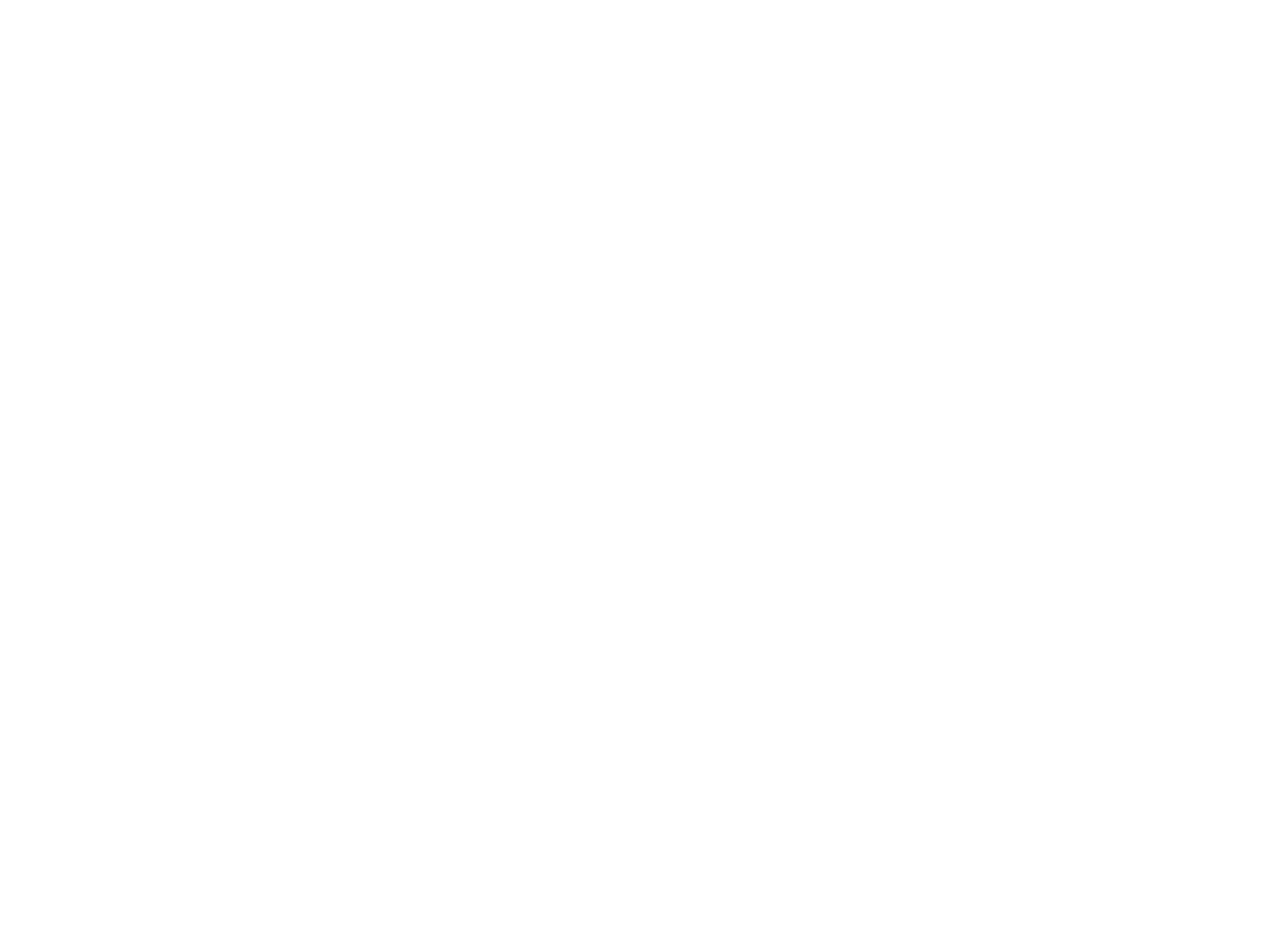
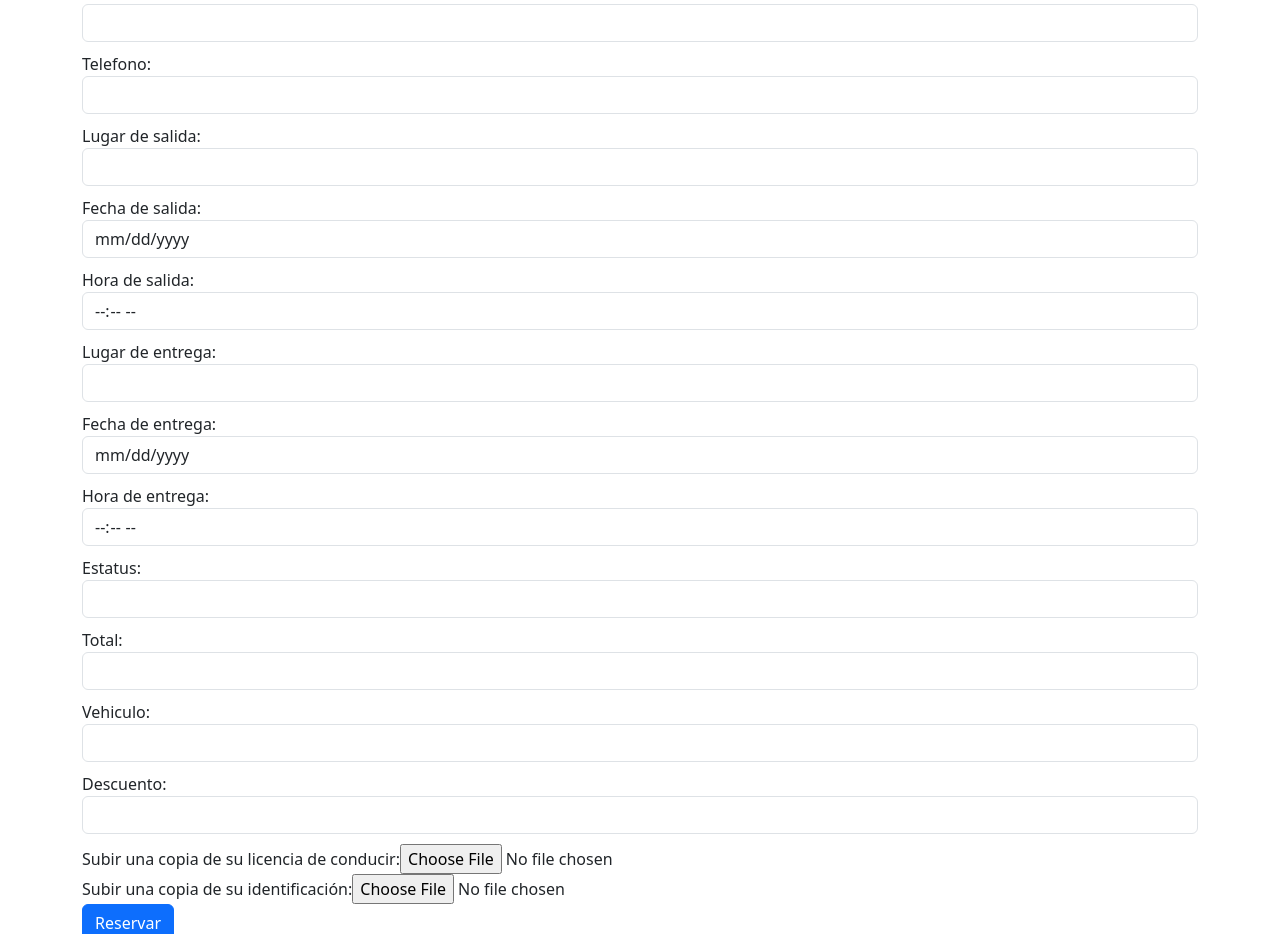
Before and after one commit to OskaritoLM/CRUD_XD, an Angular app in the folder src/client/: page /user/reserva in a window 1280 px wide. Shown: the part 743-1677 px from the top of the page. Before the commit the page ends 800 px from the top, so only its background shows below. Built offline with nearby package versions, Linux system fonts and the light colour scheme.

Commit message:
reserva con archivos pdf

```diff
--- a/package.json
+++ b/package.json
@@ -13,7 +13,8 @@
     "cors": "^2.8.5",
     "ejs": "^3.1.9",
     "express": "^4.18.3",
-    "mongojs": "^3.1.0"
+    "mongojs": "^3.1.0",
+    "multer": "^1.4.5-lts.1"
   },
   "devDependencies": {
     "nodemon": "^3.1.0"
--- a/src/client/src/app/components/reserva/reserva.component.html
+++ b/src/client/src/app/components/reserva/reserva.component.html
@@ -56,7 +56,7 @@
               </div>
               <div class="form-group">
                 <label for="telefono">Teléfono:</label>
-                <input type="tel" id="telefono" name="telefono" class="form-control" required>
+                <input type="tel" id="telefono" name="telefono" class="form-control" required >
               </div>
             </div>
           </div>
@@ -72,10 +72,14 @@
                   <option value="Camión">Camión</option>
                 </select> -->
               </div>
+              <!-- <div class="form-group">
+                <label for="archivos">Subir una copia de su licencia de conducir:</label>
+                <input type="file" id="archivos" name="archivos" class="form-control-file" accept="application/pdf,image/*">
+              </div>
               <div class="form-group">
-                <label for="archivos">Subir una copia de su licencia de conducir:</label>
-                <input type="file" id="archivos" name="archivos" class="form-control-file">
-              </div>
+                <label for="identification">Subir una copia de su identificación:</label>
+                <input type="file" id="identification" name="identification" class="form-control-file" accept="application/pdf,image/*" required>
+              </div> -->
             </div>
           </div>
           <div class="col-md-12">
@@ -84,6 +88,75 @@
       </div>
   </div>
 </div>
+<form [formGroup]="reservaForm" enctype="multipart/form-data" method="POST">
+  <fieldset>
+    <legend>Reserva:</legend>
+    <div class="form-group">
+      <label for="cliente">Nombre:</label>
+      <input type="text" id="cliente" name="cliente" class="form-control" formControlName="cliente" required>
+    </div>
+    <div class="form-group">
+      <label for="correo">Correo:</label>
+      <input type="text" id="correo" name="correo" class="form-control" formControlName="correo" required>
+    </div>
+    <div class="form-group">
+      <label for="telefono">Telefono:</label>
+      <input type="text" id="telefono" name="telefono" class="form-control" formControlName="telefono" required>
+    </div>
+    <div class="form-group">
+      <label for="lugarS">Lugar de salida:</label>
+      <input type="text" id="lugarS" class="form-control" [value]="(reservaLugar$ | async)?.lugarS" formControlName="lugarS" readonly>
+    </div>
+    <div class="form-group">
+      <label for="fechasS">Fecha de salida:</label>
+      <input type="date" id="fechasS" class="form-control" [value]="(reservaLugar$ | async)?.fechasS" formControlName="fechasS" readonly>
+    </div>
+    <div class="form-group">
+      <label for="horasS">Hora de salida:</label>
+      <input type="time" id="horasS" class="form-control" [value]="(reservaLugar$ | async)?.horasS" formControlName="horasS" readonly>
+    </div>
+    <div class="form-group">
+      <label for="lugarE">Lugar de entrega:</label>
+      <input type="text" id="lugarE" class="form-control" [value]="(reservaLugar$ | async)?.lugarE" formControlName="lugarE" readonly>
+    </div>
+    <div class="form-group">
+      <label for="fechasE">Fecha de entrega:</label>
+      <input type="date" id="fechasE" class="form-control" [value]="(reservaLugar$ | async)?.fechasE" formControlName="fechasE" readonly>
+    </div>
+    <div class="form-group">
+      <label for="horasE">Hora de entrega:</label>
+      <input type="time" id="horasE" class="form-control" [value]="(reservaLugar$ | async)?.horasE" formControlName="horasE" readonly>
+    </div>
+    <div class="form-group">
+      <label for="estatusR">Estatus:</label>
+      <input type="text" id="toestatusRtal" name="estatusR" class="form-control" formControlName="estatusR">
+    </div>
+    <div class="form-group">
+      <label for="total">Total:</label>
+      <input type="text" id="total" name="total" class="form-control" formControlName="total" required>
+    </div>
+    <div class="form-group">
+      <label for="vehiculo">Vehiculo:</label>
+      <input type="text" id="vehiculo" name="vehiculo" class="form-control" [value]="(selectedAuto$ | async)?.modelo" formControlName="vehiculo" readonly>
+    </div>
+    <div class="form-group">
+      <label for="descuento">Descuento:</label>
+      <input type="text" id="descuento" name="descuento" class="form-control" formControlName="descuento">
+    </div>
+     <div class="form-group">
+      <label for="license">Subir una copia de su licencia de conducir:</label>
+      <input type="file" id="license" name="license" class="form-control-file" (change)="onLicenseFileSelected($event)" formControlName="license" >
+    </div>
+    <div class="form-group">
+      <label for="identification">Subir una copia de su identificación:</label>
+      <input type="file" id="identification" name="identification" class="form-control-file" (change)="onIdentificationFileSelected($event)" formControlName="identification">
+    </div>
+    <div class="col-md-12">
+      <button type="submit" class="btn btn-primary" (click)="agregarReserva()">Reservar</button>
+  </div>
+  </fieldset>
+</form>
+
 
 <div class="ticket">
     <p>Información del formulario:</p>
@@ -99,7 +172,7 @@
     <p>Marca:{{(selectedAuto$ | async)?.marca}}</p>
   </div>
   <h4>Modelo de vehiculo: {{(selectedAuto$ | async)?.modelo}}</h4>
-  <img style="height: 200px; width: 250px;" [src]="(selectedAuto$ | async)?.imagen" alt="Imagen del auto">
+  <img style="height: auto; width: auto;" [src]="(selectedAuto$ | async)?.imagen" alt="Imagen del auto">
   <p><i class="fas fa-user"></i> <strong></strong>{{(selectedAuto$ | async)?.asientos}}</p>
   <p><i class="fas fa-suitcase"></i> <strong></strong> {{(selectedAuto$ | async)?.maletas}}
 
--- a/src/client/src/app/components/reserva/reserva.component.ts
+++ b/src/client/src/app/components/reserva/reserva.component.ts
@@ -1,7 +1,9 @@
 import { Component, OnInit } from '@angular/core';
-import { ReservaLugarModel } from 'src/app/models/datosPModel';
+import { AbstractControl, FormBuilder, FormGroup } from '@angular/forms';
+import { ReservaModel } from 'src/app/models/datosPModel';
 import { EnviaDatosService } from 'src/app/services/enviadatos.service';
-
+import { ReservasService } from 'src/app/services/reserva.service';
+import { ToastrService } from 'ngx-toastr';
 @Component({
   selector: 'app-reserva',
   templateUrl: './reserva.component.html',
@@ -9,12 +11,87 @@
 })
 export class ReservaComponent implements OnInit{
 
-  reservas: ReservaLugarModel[]=[];
+  reservaForm: FormGroup;
+  nuevaReserva: ReservaModel = new ReservaModel();
   selectedAuto$ = this.enviaDatosService.selectedAuto$;
   reservaLugar$= this.enviaDatosService.reserva$;
 
-  constructor(private enviaDatosService: EnviaDatosService) {}
+  // Propiedades para los archivos de licencia e identificación
+   licenseFile: File | null = null;
+   identificationFile: File | null = null;
+
+  constructor(private fb: FormBuilder,private enviaDatosService: EnviaDatosService, private reservasService: ReservasService,private toastrService: ToastrService,) {
+    this.reservaForm = this.fb.group({
+      cliente: [''],
+      correo: [''],
+      telefono: [''],
+      lugarS: [''],
+      fechasS: [''],
+      horasS: [''],
+      lugarE: [''],
+      fechasE: [''],
+      horasE: [''],
+      estatusR: [''],
+      total: [''],
+      vehiculo: [''],
+      descuento: [''],
+      license: [''],
+      identification: ['']
+    });
+  }
 
   ngOnInit() {
+    this.reservaLugar$.subscribe(reservaLugar => {
+      this.reservaForm.patchValue(reservaLugar);
+    });
+
+    this.selectedAuto$.subscribe(autoSeleccionado => {
+      this.reservaForm.patchValue({
+        vehiculo: autoSeleccionado.modelo
+      });
+    });
   }
+
+   onLicenseFileSelected(event: any) {
+     this.licenseFile = event.target.files[0] as File;
+   }
+
+    onIdentificationFileSelected(event: any) {
+      this.identificationFile = event.target.files[0] as File;
+    }
+    agregarReserva() {
+      if (this.reservaForm.valid) {
+        const reserva: ReservaModel = this.reservaForm.value;
+        const licenseFile: File | null = this.licenseFile;
+        const identificationFile: File | null = this.identificationFile;
+
+        console.log('Datos de la reserva:', reserva);
+        console.log('Archivo de licencia:', licenseFile);
+        console.log('Archivo de identificación:', identificationFile);
+
+        this.reservasService.addReserva(reserva, licenseFile, identificationFile)
+          .subscribe(
+            (reserva: ReservaModel) => {
+              console.log('Reserva creada:', reserva);
+              // Manejar la respuesta del servidor
+            },
+            error => {
+              console.error('Error al crear la reserva:', error);
+              this.toastrService.error('Error al crear la reserva:', 'Error');
+            }
+          );
+      } else {
+        Object.keys(this.reservaForm.controls).forEach(field => {
+          const control = this.reservaForm.get(field);
+          if (control instanceof AbstractControl && control.errors) {
+            console.error(`Campo ${field} inválido: `, control.errors);
+          }
+        });
+        console.error('Datos de reserva inválidos');
+        this.toastrService.error('Datos de reserva inválidos','Error');
+      }
+    }
+
+
+
 }
--- a/src/client/src/app/models/datosPModel.ts
+++ b/src/client/src/app/models/datosPModel.ts
@@ -33,14 +33,15 @@
     lugarS: string = "";
     fechasS: Date = new Date();
     horasS: string = "";
+    lugarE: string = "";
     fechasE: Date = new Date();
     horasE: string = "";
-    lugarE: string = "";
     estatusR: string = "";
-    total: string = "";
+    total: number = 0
     vehiculo: string = "";
-    cupon:string = "";
-    //licencia: string = "";
+    descuento: number = 0;
+    license : string = "";
+    identification: string ="";
 }
 
 export class UsuarioModel {
--- a/src/client/src/app/services/reserva.service.ts
+++ b/src/client/src/app/services/reserva.service.ts
@@ -19,12 +19,37 @@
     );
   }
 
-  addReserva(newReserva: ReservaModel) {
-    return this.http.post<ReservaModel>(`${this.domain}/api/Reserva`, newReserva).pipe(
-      map(res => res),
-      catchError(this.handleError)
+  addReserva(newReserva: ReservaModel, licenseFile: File | null = null, identificationFile: File | null = null) {
+    const formData = new FormData();
+    formData.append('cliente', newReserva.cliente);
+    formData.append('correo', newReserva.correo);
+    formData.append('telefono', String(newReserva.telefono));
+    formData.append('lugarS', newReserva.lugarS);
+    formData.append('fechasS',  String(newReserva.fechasS));
+    formData.append('horasS', newReserva.horasS);
+    formData.append('lugarE', newReserva.lugarE);
+    formData.append('fechasE', String(newReserva.fechasE));
+    formData.append('horasE', newReserva.horasE);
+    formData.append('total', String(newReserva.total));
+    formData.append('vehiculo', newReserva.vehiculo);
+    formData.append('descuento', String(newReserva.descuento));
+
+    if (licenseFile !== null) {
+        formData.append('license', licenseFile, licenseFile.name);
+    }
+
+    if (identificationFile !== null) {
+        formData.append('identification', identificationFile, identificationFile.name);
+    }
+
+    return this.http.post<ReservaModel>(`${this.domain}/api/Reserva`, formData).pipe(
+        map(res => res),
+        catchError(this.handleError)
     );
-  }
+}
+
+
+
 
   deleteReserva(id: string) {
     return this.http.delete<ReservaModel>(`${this.domain}/api/Reserva/${id}`).pipe(
@@ -39,7 +64,6 @@
     );
   }
 
-
   updateReserva(newReserva: ReservaModel) {
     return this.http.put(`${this.domain}/api/Reserva/${newReserva._id}`, newReserva).pipe(
       map(res => res),
@@ -51,6 +75,4 @@
     console.error('An error occurred:', error);
     return throwError('Something went wrong, please try again later.');
   }
-
-
 }
--- a/src/index.js
+++ b/src/index.js
@@ -2,6 +2,7 @@
 const express = require('express');
 const app = express();
 const path = require('path'); // Agrega esta línea para importar el módulo path
+
 
 //const indexRoutes = require('./routes/index');
 const Vehiculos = require('./routes/VehiculosRoutes');
@@ -34,9 +35,11 @@
 app.use('/api', Usuario);
 app.use('/api', Reserva);
 app.use('/api', Ciudad);
+
+
 //Static Files
 app.use(express.static(path.join(__dirname, 'dist')));
-
+app.use('/uploads', express.static(path.resolve('uploads')));
 
 
 
```
Also changed, not shown: src/routes/ReservaRoutes.js (+26 -13 lines), 3 other files (tests, documents, lock files or other folders).
